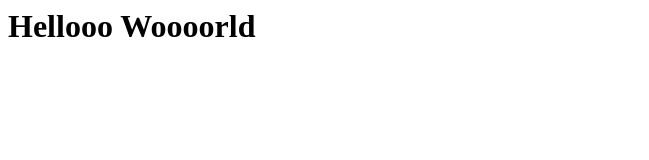
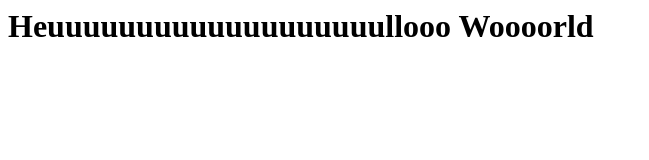
Before and after one commit to mirkena/Lab00-MyFirstLabPage, a plain HTML site: page index.html in a window 1280 px wide. Shown: the whole page, without its empty margins (0-649 px from the left). Drawn offline with Linux system fonts and the light colour scheme.

Commit message:
Update index.html

```diff
--- a/index.html
+++ b/index.html
@@ -1 +1 @@
- <h1>Hellooo Woooorld</h1>
+ <h1>Heuuuuuuuuuuuuuuuuuuullooo Woooorld</h1>
```
